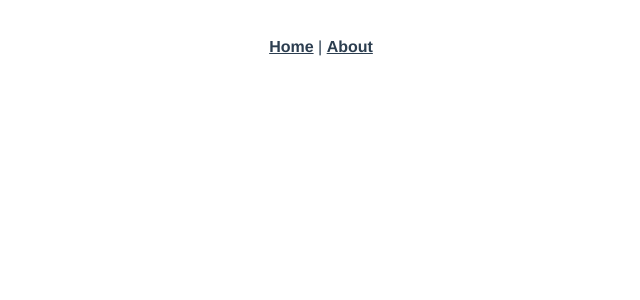
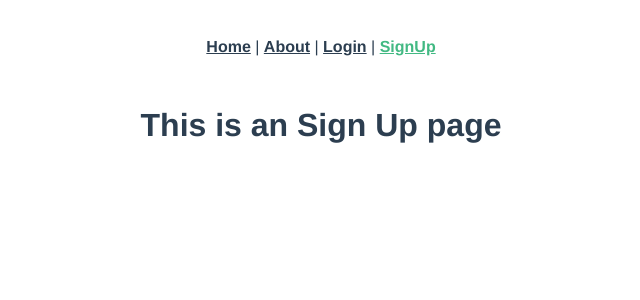
Before and after one commit to Esauromano/vuetest, a Vue app in the folder vanglar/: page /signup in a window 1280 px wide. Shown: the top 300 px of the page, without its empty margins (319-959 px from the left). Built offline with nearby package versions, Linux system fonts and the light colour scheme.

Commit message:
Adding views to router

```diff
--- a/vanglar/src/App.vue
+++ b/vanglar/src/App.vue
@@ -2,7 +2,9 @@
   <div id="app">
     <div id="nav">
       <router-link to="/">Home</router-link> |
-      <router-link to="/about">About</router-link>
+      <router-link to="/about">About</router-link> |
+      <router-link to="/login">Login</router-link> |
+      <router-link to="/signup">SignUp</router-link>
     </div>
     <router-view/>
   </div>
--- a/vanglar/src/router/index.js
+++ b/vanglar/src/router/index.js
@@ -17,6 +17,22 @@ const routes = [
     // this generates a separate chunk (about.[hash].js) for this route
     // which is lazy-loaded when the route is visited.
     component: () => import(/* webpackChunkName: "about" */ '../views/About.vue')
+  },
+  {
+    path: '/login',
+    name: 'Login',
+    // route level code-splitting
+    // this generates a separate chunk (about.[hash].js) for this route
+    // which is lazy-loaded when the route is visited.
+    component: () => import(/* webpackChunkName: "about" */ '../views/Login.vue')
+  },
+  {
+    path: '/signup',
+    name: 'SignUp',
+    // route level code-splitting
+    // this generates a separate chunk (about.[hash].js) for this route
+    // which is lazy-loaded when the route is visited.
+    component: () => import(/* webpackChunkName: "about" */ '../views/SignUp.vue')
   }
 ]
 
--- a/vanglar/src/views/Login.vue
+++ b/vanglar/src/views/Login.vue
@@ -1,5 +1,5 @@
 <template>
   <div class="about">
-    <h1>This is an about page</h1>
+    <h1>This is an Login page</h1>
   </div>
 </template>
--- a/vanglar/src/views/SignUp.vue
+++ b/vanglar/src/views/SignUp.vue
@@ -1,5 +1,5 @@
 <template>
   <div class="about">
-    <h1>This is an about page</h1>
+    <h1>This is an Sign Up page</h1>
   </div>
 </template>
```
